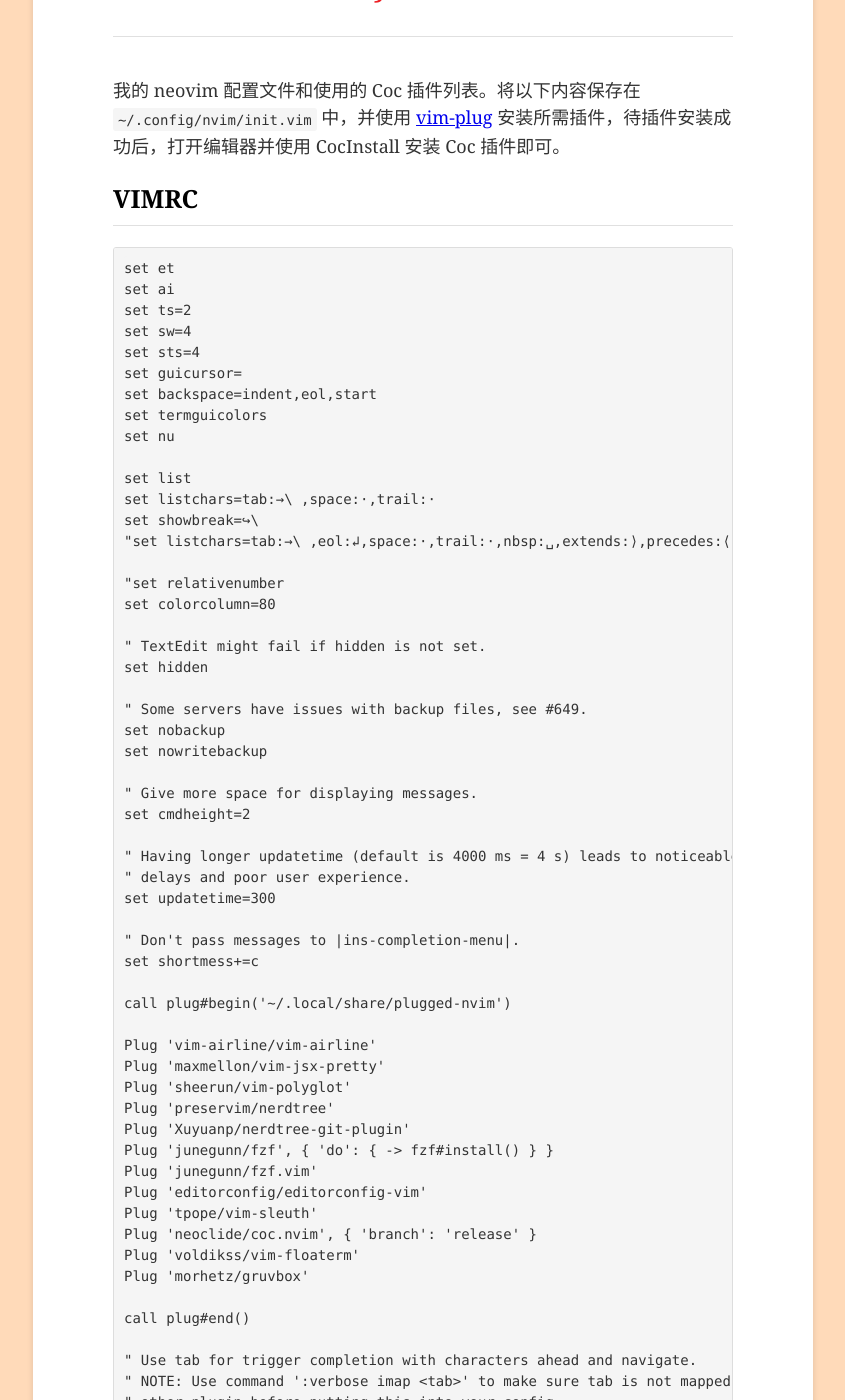
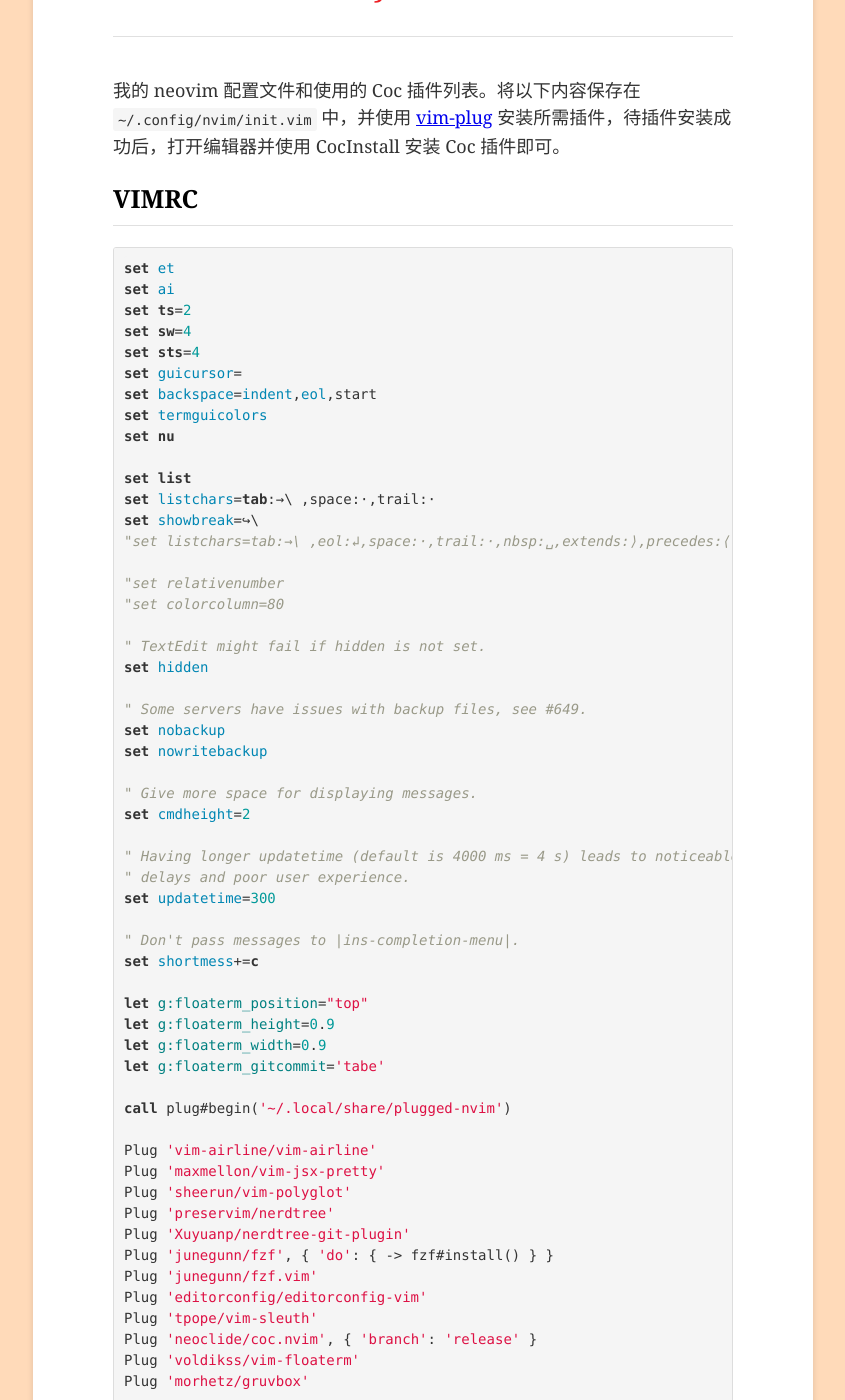
Before and after one commit to john-yuan/blog, a Jekyll site: the page built from _posts/2021-02-26-my-vimrc.md, in a window 1280 px wide and 1400 px high, scrolled down 218 px. Shown: the whole window, without its empty margins (217-1062 px from the left). Built offline with Jekyll 4.4.1, drawn with Linux system fonts in a browser that asks for light colours; some of the changed text lies outside the part shown.

Commit message:
chore: update vimrc

````diff
--- a/_posts/2021-02-26-my-vimrc.md
+++ b/_posts/2021-02-26-my-vimrc.md
@@ -11,7 +11,7 @@
 
 ## VIMRC
 
-```vimrc
+```vim
 set et
 set ai
 set ts=2
@@ -28,7 +28,7 @@
 "set listchars=tab:→\ ,eol:↲,space:·,trail:·,nbsp:␣,extends:⟩,precedes:⟨
 
 "set relativenumber
-set colorcolumn=80
+"set colorcolumn=80
 
 " TextEdit might fail if hidden is not set.
 set hidden
@@ -46,6 +46,11 @@
 
 " Don't pass messages to |ins-completion-menu|.
 set shortmess+=c
+
+let g:floaterm_position="top"
+let g:floaterm_height=0.9
+let g:floaterm_width=0.9
+let g:floaterm_gitcommit='tabe'
 
 call plug#begin('~/.local/share/plugged-nvim')
 
````
Also changed, not shown: other parts of _posts/2021-02-26-my-vimrc.md (+3 -0 lines).
